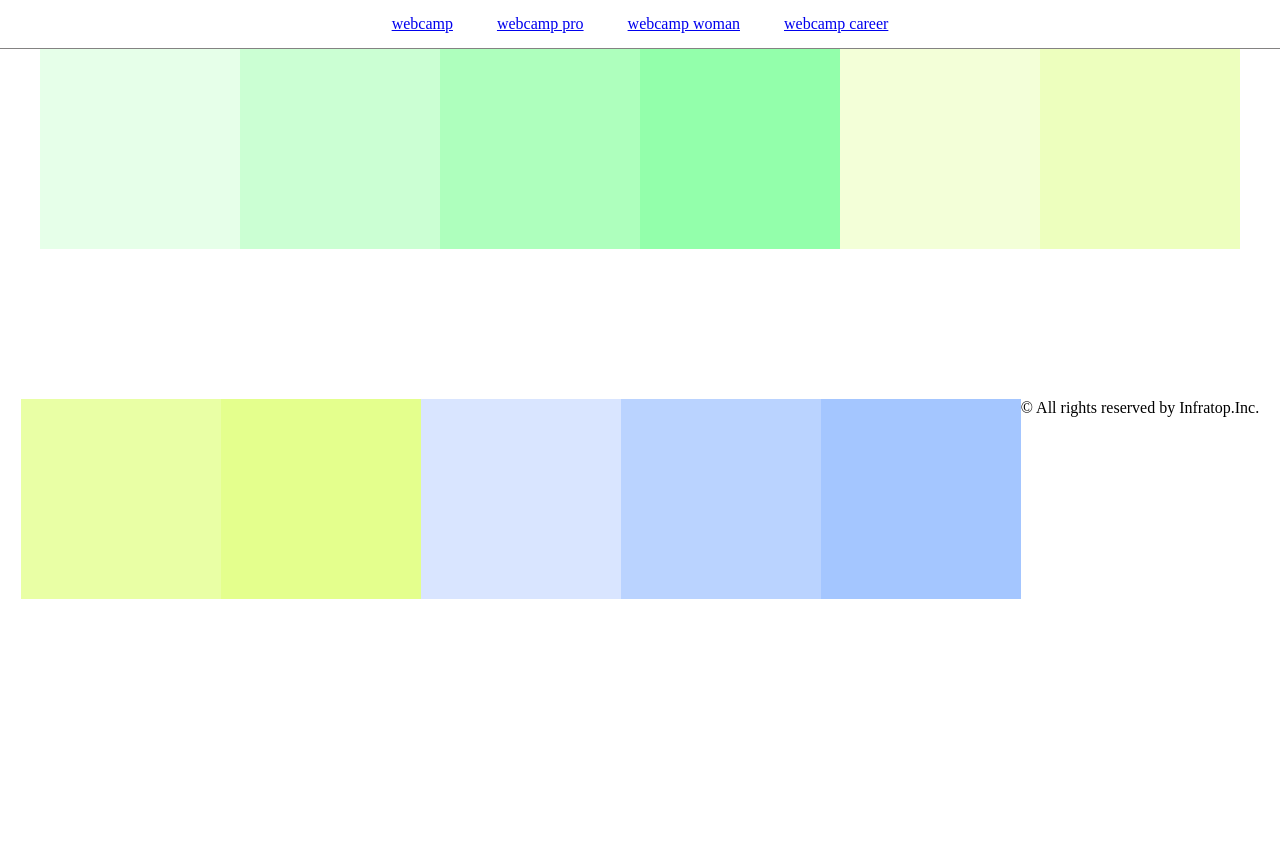
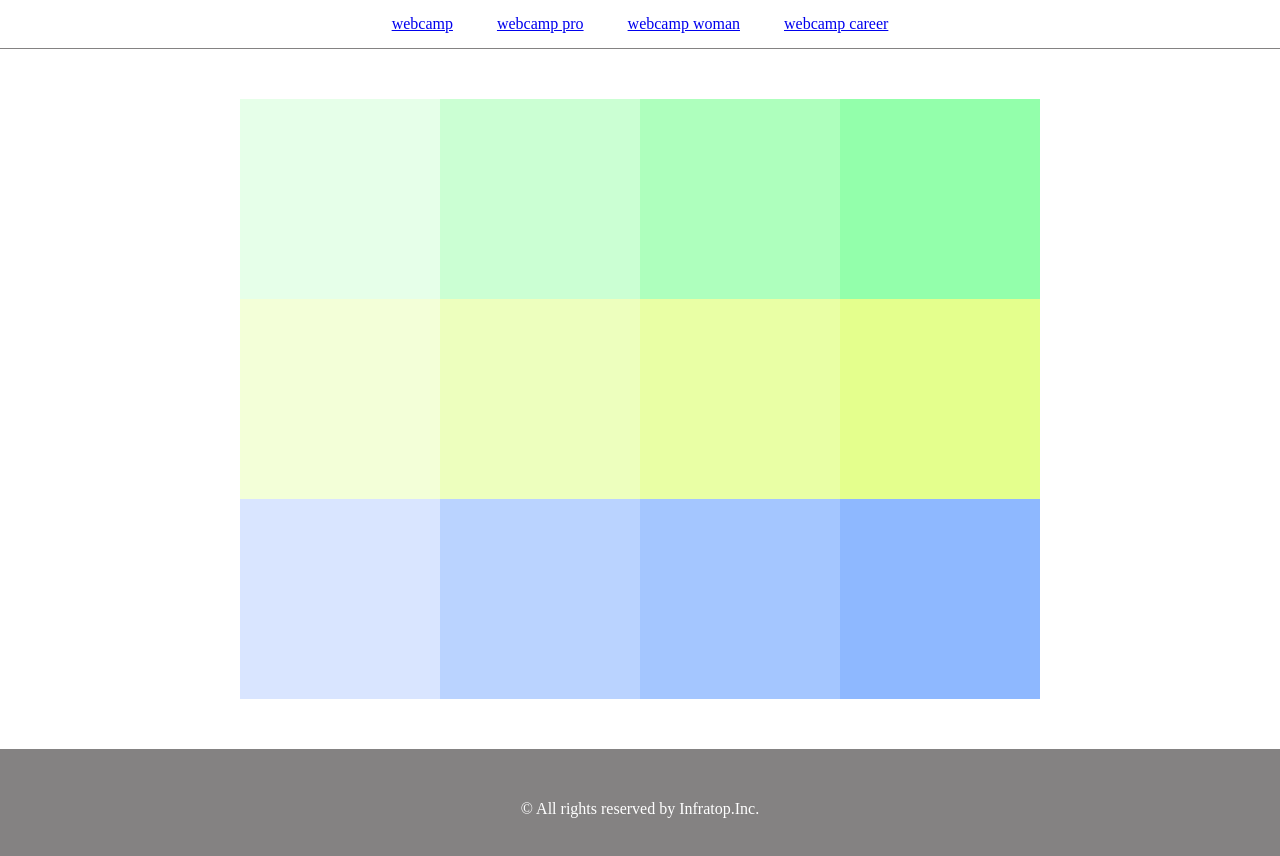
Before and after one commit to yasufuku1/html-chapter5_exercise, a plain HTML site: page index.html in a window 1280 px wide. Shown: the part 78-934 px from the top of the page. Before the commit the page ends 827 px from the top, so only its background shows below. Drawn offline with Linux system fonts and the light colour scheme.

Commit message:
[Finish]1-5

```diff
--- a/style.css
+++ b/style.css
@@ -1,12 +1,11 @@
 * {
   margin: 0;
   padding: 0;
-  box-sizing:  border-box;
+  box-sizing: border-box;
 }
 header {
   width: 100%;
-  padding:20px 0;
-  margin: 0 auto;
+  padding: 20px 0;
   text-align: center;
 }
 .nav-list {
@@ -22,10 +21,9 @@ header {
   margin: 0 20px;
 }
 .main {
-  width: 100%;
-  height: 700px;
+  width: 800px;
+  margin: 50px auto;
   display: flex; /* 中央揃え*/
-  justify-content: center;
   flex-wrap: wrap;
 }
 .box1 {
@@ -88,3 +86,18 @@ header {
   height: 200px;
   background-color: #a4c6ff;
 }
+.box12 {
+  width: 200px;
+  height: 200px;
+  background-color: #8eb8ff;
+}
+footer {
+  width: 100%;
+  height: 120px;
+  text-align:  center;
+  line-height: 120px;
+  background-color: #848282;
+}
+.footer-text {
+  color: #fff;
+}
```
Also changed, not shown: index.html (+1 -0 lines).
